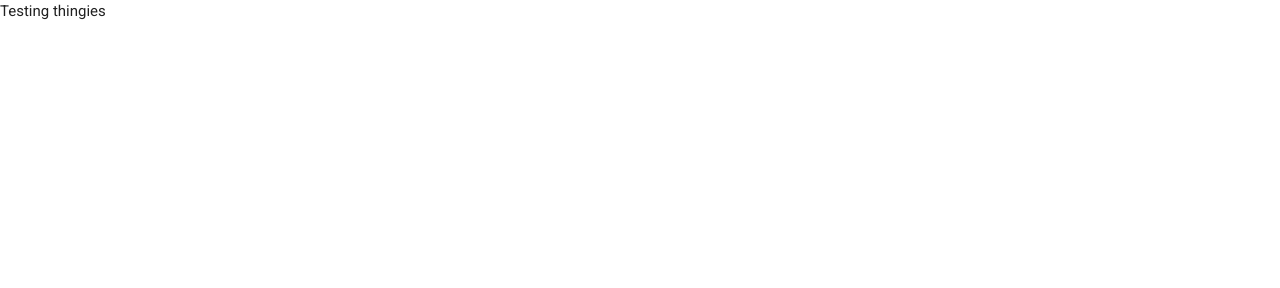
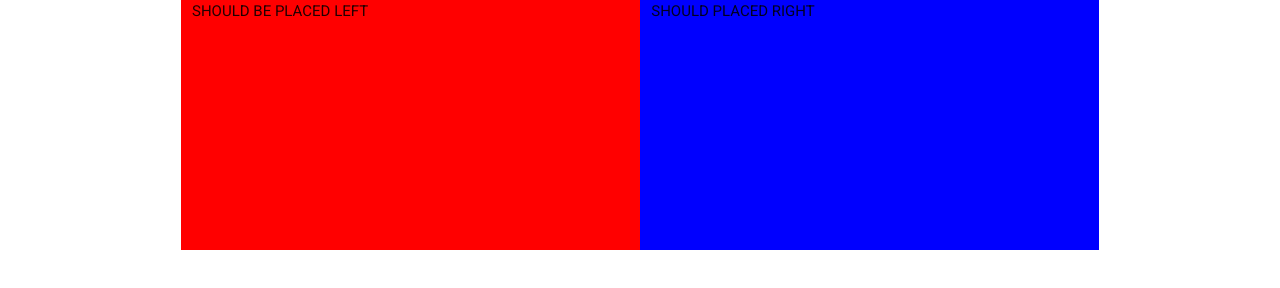
Before and after one commit to asbtho/dhis2-orgunit, a website: page app/index.html in a window 1280 px wide. Drawn offline with Linux system fonts and the light colour scheme.

Commit message:
Testing some placements :star:

```diff
--- a/app/templates/home.html
+++ b/app/templates/home.html
@@ -1 +1,27 @@
-Testing thingies
+<style>
+	#map_wrapper {
+		background-color: red;
+		height: 250px;
+	}
+
+	#ib_wrapper {
+		background-color: blue;
+		height: 250px;
+	}
+</style>
+
+
+<!-- Wrapping content in container -->
+<div id="content_wrapper" class="container">
+	<div class="row">
+		<!-- Wrapping map box in container -->
+		<div id="map_wrapper" class="col s6">
+			SHOULD BE PLACED LEFT
+		</div>
+
+		<!-- Wrapping input box in container -->
+		<div id="ib_wrapper" class="col s6">
+			SHOULD PLACED RIGHT
+		</div>
+	</div>
+</div>
```
